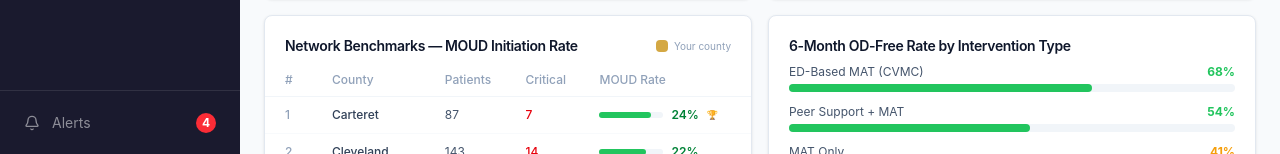
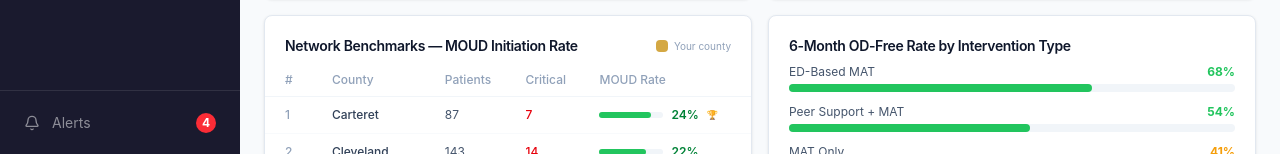
Before and after one commit to cgmartin0310/goldie-v2-prototype, a React app in the folder frontend/: page /analytics in a window 1280 px wide. Shown: the part 565-719 px from the top of the page. Built offline with nearby package versions, Linux system fonts and the light colour scheme; sample sign-in values are in the browser's storage; the HTML template or start-up script is replaced by a standard one.

Commit message:
fix: remove CVMC from ED-Based MAT labels in analytics

```diff
--- a/frontend/src/pages/Analytics.tsx
+++ b/frontend/src/pages/Analytics.tsx
@@ -41,7 +41,7 @@ const OUTCOME_TREND = [
 ];
 
 const INTERVENTION_EFFECTIVENESS = [
-  { category: 'ED-Based MAT (CVMC)', rate: 68, baseline: 12 },
+  { category: 'ED-Based MAT', rate: 68, baseline: 12 },
   { category: 'Peer Support + MAT',  rate: 54, baseline: 12 },
   { category: 'MAT Only',            rate: 41, baseline: 12 },
   { category: 'Peer Support Only',   rate: 29, baseline: 12 },
@@ -238,7 +238,7 @@ export default function Analytics() {
 
             <div className="mt-4 p-3 bg-green-50 rounded-lg">
               <p className="text-xs text-green-700 font-medium">
-                Key finding: ED-based MAT initiation at CVMC within 72h of OD is 5.7× more effective than no intervention at preventing 6-month repeat OD.
+                Key finding: ED-based MAT initiation within 72h of OD is 5.7× more effective than no intervention at preventing 6-month repeat OD.
               </p>
             </div>
 
```
